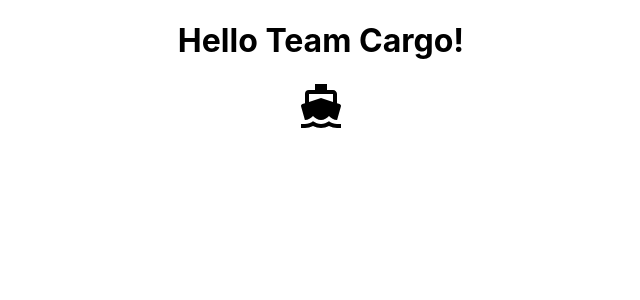
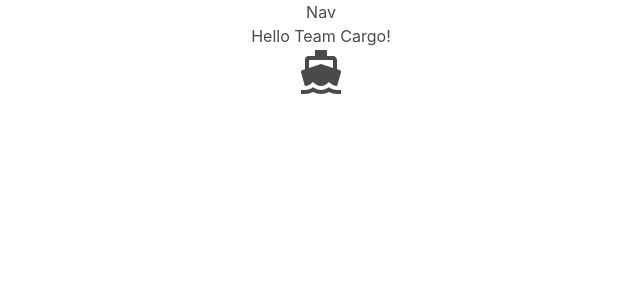
Before and after one commit to CharlieWWW94/cargo-revision-frontend, a React (Create React App) app: page /login in a window 1280 px wide. Shown: the top 300 px of the page, without its empty margins (319-959 px from the left). Built offline with nearby package versions, Linux system fonts and the light colour scheme.

Commit message:
Add navbar

```diff
--- a/package.json
+++ b/package.json
@@ -8,6 +8,7 @@
     "@testing-library/jest-dom": "^5.16.5",
     "@testing-library/react": "^13.4.0",
     "@testing-library/user-event": "^13.5.0",
+    "bulma": "^0.9.4",
     "react": "^18.2.0",
     "react-dom": "^18.2.0",
     "react-scripts": "5.0.1",
--- a/src/App.js
+++ b/src/App.js
@@ -1,12 +1,19 @@
 import Icon from "@mdi/react";
+import "bulma/css/bulma.min.css";
 import { mdiFerry } from "@mdi/js";
+import Navbar from "./components/Navbar";
 import "./App.css";
 
 function App() {
   return (
     <div className="App">
-      <h1>Hello Team Cargo!</h1>
-      <Icon path={mdiFerry} size={2} />
+      <header>
+        <Navbar />
+      </header>
+      <main>
+        <h1>Hello Team Cargo!</h1>
+        <Icon path={mdiFerry} size={2} />
+      </main>
     </div>
   );
 }
--- /dev/null
+++ b/src/components/Navbar.js
@@ -0,0 +1,3 @@
+export default function Navbar(props) {
+  return <h1>Nav</h1>;
+}
--- a/src/utils/signup.js
+++ b/src/utils/signup.js
@@ -12,6 +12,6 @@ export default async function signup(username, password, loginState) {
     loginState(true);
   } else {
     loginState(false);
-    throw new Error("Login failed");
+    throw new Error("SignUp failed");
   }
 }
```
Also changed, not shown: src/components/Navbar.css (added), 1 other file (tests, documents, lock files or other folders).
